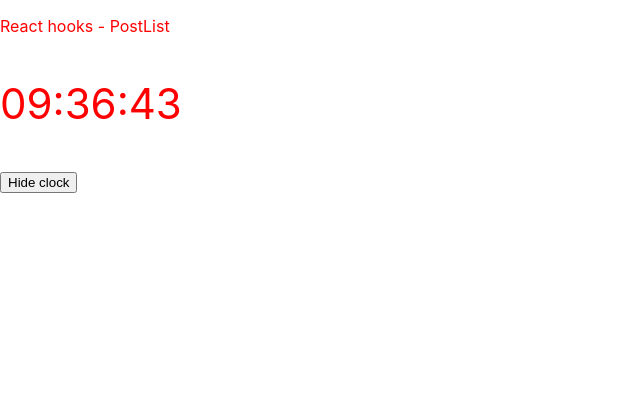
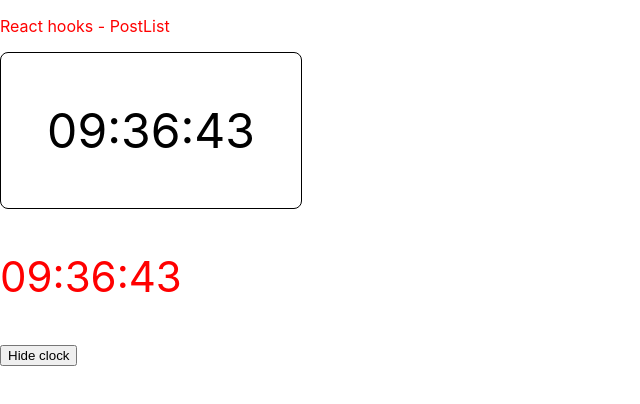
Before and after one commit to Ldthovn/react-hooks-basic, a React (Create React App) app in the folder react-hooks-basic/: page / in a window 1280 px wide. Shown: the top 404 px of the page, without its empty margins (0-640 px from the left). Built offline with nearby package versions, Linux system fonts and the light colour scheme; no server answers.

Commit message:
custom hook

```diff
--- a/react-hooks-basic/src/App.js
+++ b/react-hooks-basic/src/App.js
@@ -8,6 +8,7 @@ import PostList from "./components/PostList";
 import Pagination from "./components/Pagination";
 import PostFiltersForm from "./components/PostFiltersForm";
 import CLock from "./components/Clock";
+import BetterCLock from "./components/BetterClock";
 
 function App() {
   const [todoList, setTodoList] = useState([
@@ -98,6 +99,8 @@ function App() {
     <div className="App">
       <p>React hooks - PostList</p>
 
+      <BetterCLock />
+
       {showClock && <CLock />}
       <button onClick={() => setShowClock(false)}>Hide clock</button>
 
--- /dev/null
+++ b/react-hooks-basic/src/components/BetterClock/BetterClock.scss
@@ -0,0 +1,13 @@
+.better-clock {
+    display: inline-block;
+    width: 300px;
+    border: 1px solid black;
+    border-radius: 8px;
+
+    text-align: center;
+
+    &__time {
+        color: black;
+        font-size: 48px;
+    }
+}
--- /dev/null
+++ b/react-hooks-basic/src/components/BetterClock/index.jsx
@@ -0,0 +1,15 @@
+import React from "react";
+import useCLock from "../../hooks/useClock";
+import "./BetterClock.scss";
+
+function BetterCLock(props) {
+  const { timeString } = useCLock();
+
+  return (
+    <div className="better-clock">
+      <p className="better-clock__time">{timeString}</p>
+    </div>
+  );
+}
+
+export default BetterCLock;
```
